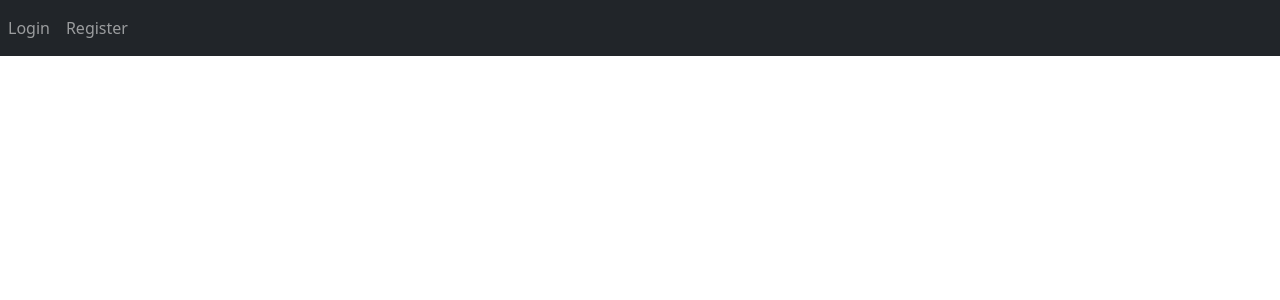
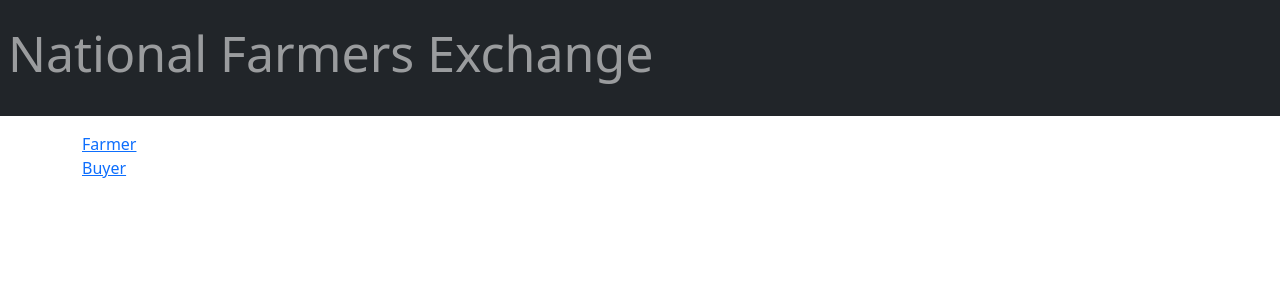
Before and after one commit to ATHULKNAIR/NFE-APP, a React (Create React App) app in the folder NFE-frontend/: page / in a window 1280 px wide. Shown: the top 300 px of the page. Built offline with nearby package versions, Linux system fonts and the light colour scheme.

Commit message:
Authentication

```diff
--- a/NFE-frontend/src/App.css
+++ b/NFE-frontend/src/App.css
@@ -2,7 +2,14 @@ label {
     display: block;
     margin-top: 10px;
   }
+  .ml-auto{
+    height:100px
+  }
 
+  .nav-link{
+    font-size: 50px;
+
+  }
   .card-container.card {
     max-width: 350px !important;
     padding: 40px 40px;
--- a/NFE-frontend/src/App.js
+++ b/NFE-frontend/src/App.js
@@ -4,6 +4,8 @@ import { Router, Switch, Route, Link } from "react-router-dom";
 
 import "bootstrap/dist/css/bootstrap.min.css";
 import "./App.css";
+
+import Home from './helpers/Home';
 
 import BuyerLogin from './BuyerDetails/components/BuyerLogin';
 import BuyerRegister from './BuyerDetails/components/BuyerRegister';
@@ -15,9 +17,9 @@ import FarmerLogin from './FarmerDetails/components/FarmerLogin';
 import FarmerProfile from './FarmerDetails/components/FarmerProfile';
 import FarmerBoard from './FarmerDetails/components/FarmerBoard';
 
-import {FarmLogin} from './FarmerDetails/actions/auth';
 
 import {Logout} from './BuyerDetails/actions/auth';
+
 import { clearMessage } from "./BuyerDetails/actions/messages";
 import { history } from "./helpers/history";
 
@@ -25,6 +27,8 @@ import { history } from "./helpers/history";
 const App=()=> {
 
    const {user : currentUser} = useSelector(state => state.auth)
+
+
    const dispatch = useDispatch()
 
    useEffect(()=>{
@@ -36,20 +40,14 @@ const App=()=> {
    const LogOut = ()=>{
      dispatch(Logout());
    }
-   const FarmerLogOut = () =>{
-     dispatch(FarmLogin());
-   }
 
   return (
     <Router history={history}>
       <div>
+
         <nav className="navbar navbar-expand navbar-dark bg-dark">
           <div className="navbar-nav mr-auto">
-            {currentUser && (
-              <li className='nav-item'>
-                <Link to={"/buyer"} className="nav-link"> User </Link>
-              </li>
-            )}
+            {currentUser}
           </div>
 
           {currentUser ? (
@@ -60,7 +58,7 @@ const App=()=> {
                 </Link>
               </li>
               <li className="nav-item">
-                <a href="/buyer/login" className="nav-link" onClick={LogOut}>
+                <a href="/" className="nav-link" onClick={LogOut}>
                   LogOut
                 </a>
               </li>
@@ -68,22 +66,13 @@ const App=()=> {
             </div>
           ):(
             <div className="navbar-nav ml-auto">
-              <li className="nav-item">
-                <Link to={"/buyer/login"} className="nav-link">
-                  Login
-                </Link>
-              </li>
-
-              <li className="nav-item">
-                <Link to={"/buyer/register"} className="nav-link">
-                  Register
-                </Link>
-              </li>
+                  <div className="nav-link">National Farmers Exchange</div>
             </div>
           )}
         </nav>
         <div className="container mt-3">
           <Switch>
+            <Route exact path='/' component={Home} />
             <Route exact path ="/buyer/login" component={BuyerLogin} />
             <Route exact path ="/buyer/register" component={BuyerRegister} />
             <Route exact path ="/buyer/profile" component={BuyerProfile} />
--- /dev/null
+++ b/NFE-frontend/src/helpers/Home.js
@@ -0,0 +1,21 @@
+
+import React from 'react'
+// import './home.css'
+import { Link } from 'react-router-dom'
+
+function Home() {
+    return (
+        <div className="home_page">
+            <div className="row">
+
+                    <Link to="/farmer/login">Farmer</Link>
+                </div>
+                <div className="row">
+
+                    <Link to="/buyer/login">Buyer</Link>
+                </div>
+        </div>
+    )
+}
+
+export default Home
```
